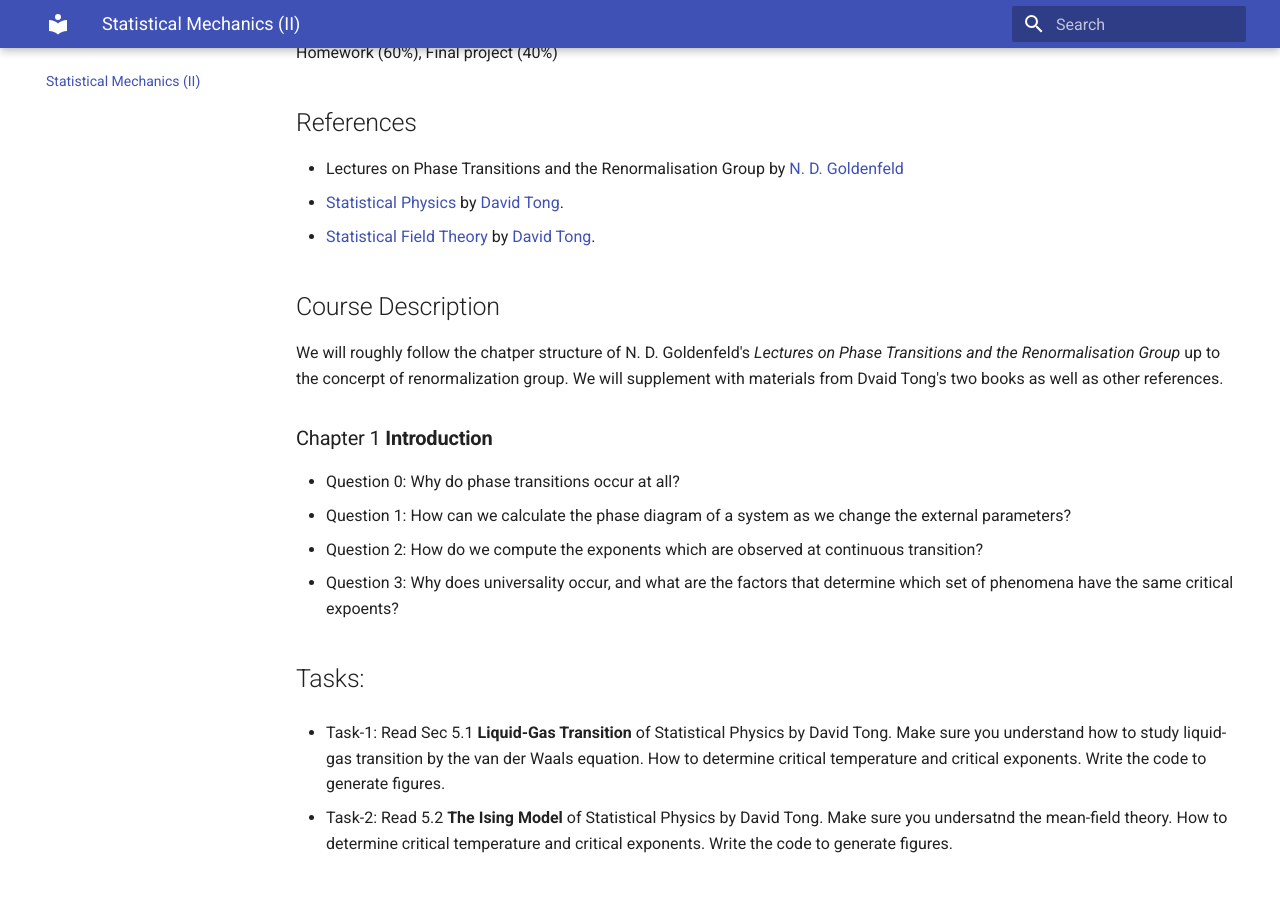
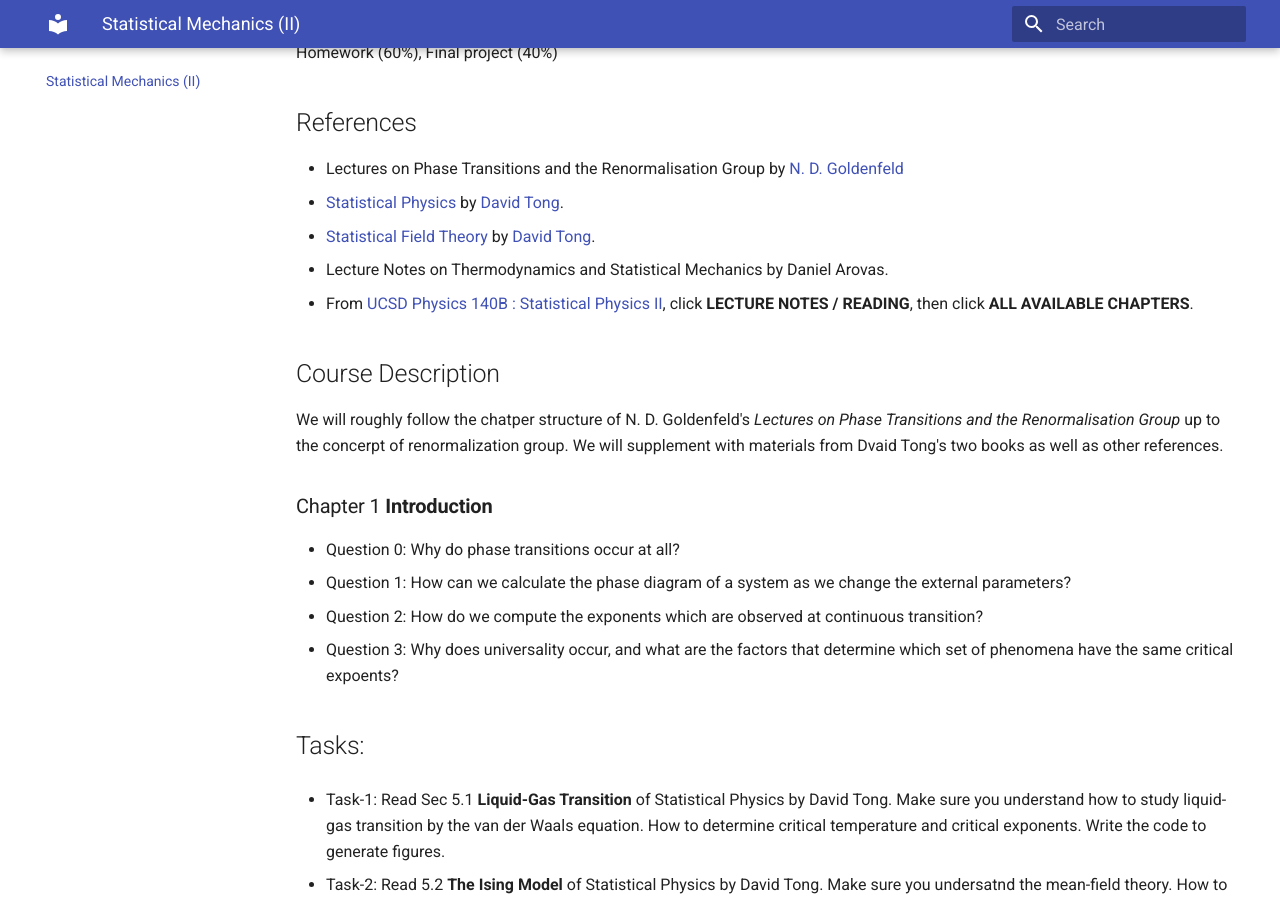
Before and after one commit to pcchen/pcchen.github.io, an MkDocs documentation site: the page built from docs/teaching/11510PHYS522000.md, in a window 1280 px wide and 900 px high, scrolled down 819 px. Built offline with MkDocs 1.6.1 and Material for MkDocs 9.7.7, drawn with Linux system fonts in a browser that asks for light colours.

```diff
--- a/docs/teaching/11510PHYS522000.md
+++ b/docs/teaching/11510PHYS522000.md
@@ -20,6 +20,8 @@ Homework (60%), Final project (40%)
 * Lectures on Phase Transitions and the Renormalisation Group by [N. D. Goldenfeld](https://guava.physics.ucsd.edu/~nigel/)
 * [Statistical Physics](https://davidtong.org/teaching/statistical-physics/) by [David Tong](https://davidtong.org/).
 * [Statistical Field Theory](https://davidtong.org/teaching/statistical-field-theory/) by [David Tong](https://davidtong.org/).
+* Lecture Notes on Thermodynamics and Statistical Mechanics by Daniel Arovas.
+  * From [UCSD Physics 140B : Statistical Physics II](https://courses.physics.ucsd.edu/2025/Winter/physics140/), click **LECTURE NOTES / READING**, then click **ALL AVAILABLE CHAPTERS**.
 
 ## Course Description
 We will roughly follow the chatper structure of N. D. Goldenfeld's *Lectures on Phase Transitions and the Renormalisation Group* up to the concerpt of renormalization group. We will supplement with materials from Dvaid Tong's two books as well as other references.
```
Also changed, not shown: docs/publications.md (+1 -1 lines).
